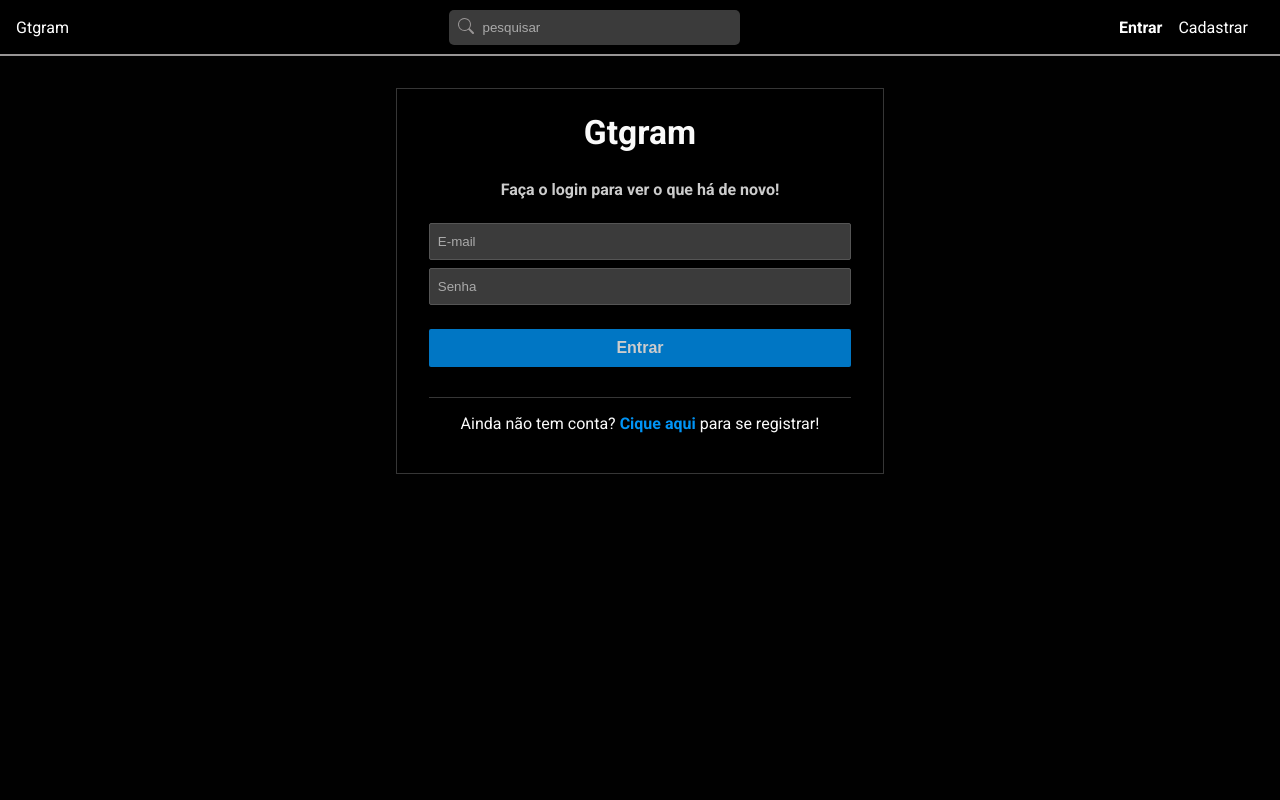
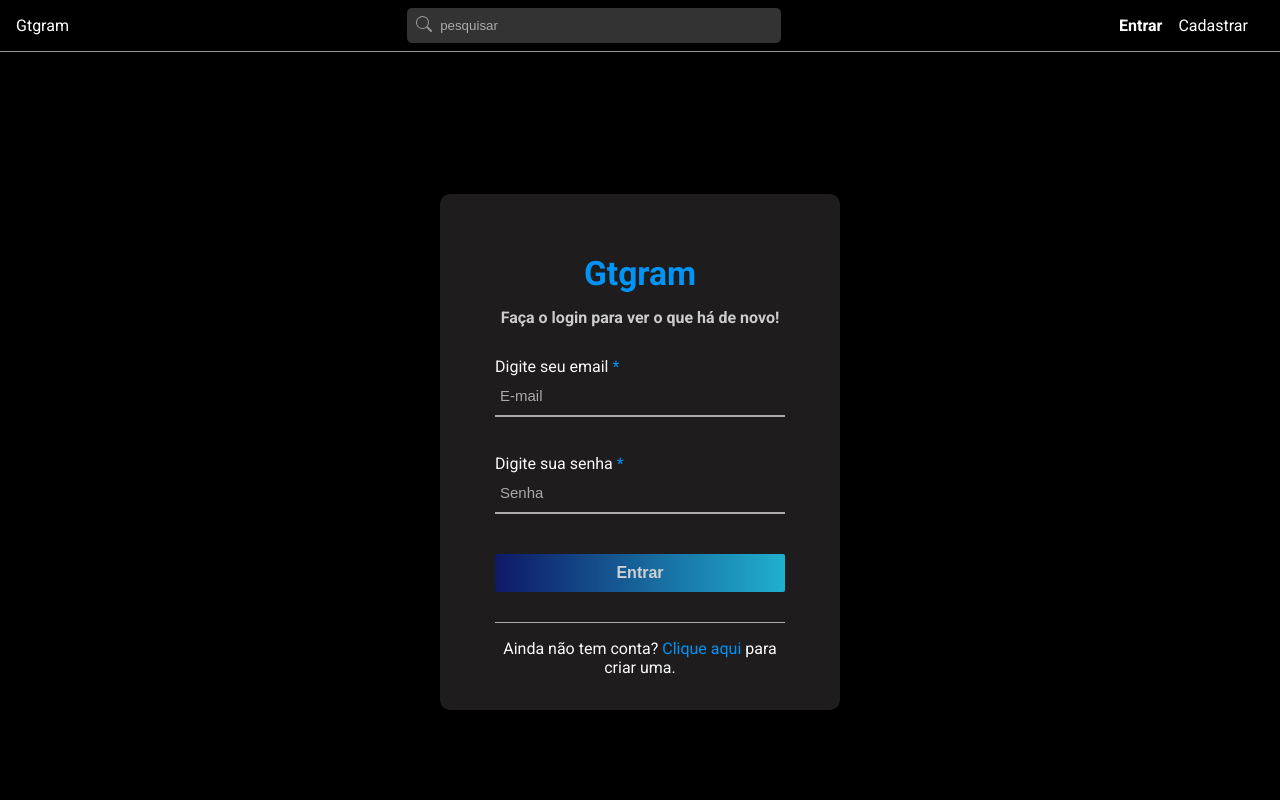
Before and after one commit to gtamaral/gtGram-frontend, a React (Create React App) app: page /login in a window 1280 px wide. Shown: the top 800 px of the page. Built offline with nearby package versions, Linux system fonts and the light colour scheme.

Commit message:
new login/register

```diff
--- a/src/components/Navbar.css
+++ b/src/components/Navbar.css
@@ -3,14 +3,14 @@
     justify-content: space-between;
     align-items: center;
     background-color: #000;
-    border-bottom: 2px solid #989595 ;
-    padding: 0.1em 1em;
+    border-bottom: 0.5px solid #989595 ;
+    padding: 0.5em 1em;
 }
 
 #search-form {
     position: relative;
-    width: 20%;
-
+    width: 30%;
+    /* margin-left: 60px; */
 }
 
 #search-form svg {
@@ -26,6 +26,7 @@
     border-radius: 5px;
     width: 100%;
     margin: 0;
+    background-color: #333;
 }
 
 #text {
--- a/src/index.css
+++ b/src/index.css
@@ -3,12 +3,12 @@ body {
   margin: 0;
   padding: 0;
   box-sizing: border-box;
-  background-color: rgb(1, 1, 1);
+  background-color: #FAFAFA;
   color: #fafafa;
 }
 
 a {
-  color: #fafafa;
+  color: black;
   text-decoration: none;
 
 }
@@ -41,8 +41,8 @@ label span {
 }
 
 input {
-  background-color: #3b3b3b;
-  color: #aaa;
+  background-color: #e3e3e3;
+  color: hsl(0, 0%, 18%);
   border: 1px solid #555;
   border-radius: 2px;
   padding: 10px 8px;
@@ -57,8 +57,13 @@ input::placeholder {
 .btn,
 button,
 input[type="submit"] {
-  background-color: #0094f6;
+  /* background-color: #0094f6; */
   color:#fff;
+  background: #6a7dfe;
+  background: -webkit-linear-gradient(to left, #21d4fd, #0b1879);
+  background: -o-linear-gradient(to left, #21d4fd, #0b1879);
+  background: -moz-linear-gradient(to left, #21d4fd, #0b1879);
+  background: linear-gradient(to left, #21d4fd, #0b1879);
   border: none;
   padding: 10px 8px;
   font-weight: bold;
@@ -68,17 +73,18 @@ input[type="submit"] {
 }
 
 input[type="submit"] {
-  margin-top: 1em;
+  margin-top: 0.2em;
 }
 
 input:disabled {
   cursor: not-allowed;
   background-color: #000;
 }
-
+.btn,
 button:hover,
 input[type="submit"]:hover {
   opacity: 1;
+  background-color: #0094f6;
 }
 
 .cancel-btn {
--- a/src/pages/Auth/Auth.css
+++ b/src/pages/Auth/Auth.css
@@ -1,10 +1,11 @@
-#login,
+/* #login,
 #register {
-    border: 1px solid #363636;
-    background-color: #000;
+    border: 1px solid black;
+    background-color: #f1f1f1;
     padding: 1.5em 2em;
     max-width: 33%;
     margin: 2em auto;
+
 }
 
 #login h2,
@@ -12,25 +13,63 @@
     text-align: center;
     font-size: 2.1em;
     margin-top: 0;
+    color: #0094f6;
 }
 
 .subtitle {
     font-weight: bold;
-    color: #999;
+    color: black;
+    align-items: center;
+    display: flex;
+}
+
+.wrap-input {
+    width: 390px;
+    border-bottom: 2px solid #adadad;
+    margin-bottom: 15px;
+
+}
+
+.input {
+    font-size: 13px;
+    color: #fff;
+    line-height: 1.2;
+    border: none;
+    display: block;
+    width: 100%;
+    height: 25px;
+    padding: 0 5px;
+    background-color: transparent;
+} */
+
+
+/*
+.subtitle {
+    font-weight: bold;
+    color: #000000;
     margin-bottom: 1.5em;
     text-align: center;
+}
+
+.login-input title {
+    color: #0094f6;
+    width: 100%;
+    display: flex;
+    justify-content: flex-end;
+
 }
 
 #login form,
 #register form {
     padding-bottom: 1.3em;
     margin-bottom: 1.0em;
-    border-bottom: 1.5px solid #363636;
+    border-bottom: 1.5px solid #000000;
 }
 
 #login p,
 #register p {
     text-align: center;
+    color: #000000;
 }
 
 #login p a,
@@ -38,3 +77,186 @@
     font-weight: bold;
     color: #0094f6;
 }
+
+#login login-input title {
+    color: blue;
+} */
+
+* {
+    margin: 0;
+    padding: 0;
+    box-sizing: border-box;
+}
+
+.container {
+    width: 100%;
+    margin: 0 auto;
+
+}
+
+.container-login {
+    width: 100%;
+    min-height: 100vh;
+    display: flex;
+    flex-wrap: wrap;
+    align-items: center;
+    justify-content: center;
+    padding: 15px;
+    background-color: black;
+}
+
+.wrap-login {
+    display: flex;
+    flex-wrap: wrap;
+    /* max-width: 30%; */
+    width: 400px;
+    max-height: 70%;
+    background-color: #1e1c1c;
+    border-radius: 10px;
+    overflow: hidden;
+    padding: 60px 55px 33px 55px;
+    box-shadow: 0 5px 10px 0px rgba(0, 0, 0, 0.2);
+}
+
+.login-form {
+    width: 100%;
+    /* max-height: 80vh; */
+}
+
+.login-form .subtitle {
+    margin-bottom: 30px;
+    display: flex;
+    align-items: center;
+    justify-content: center;
+}
+
+
+h2 {
+    text-align: center;
+    font-size: 2.1em;
+    margin-top: 0;
+    color: #0094f6;
+}
+
+.subtitle {
+    margin-top: 15px;
+    font-weight: bold;
+    align-items: center;
+    display: flex;
+}
+
+
+.wrap-input {
+    width: 100%;
+    position: relative;
+    border-bottom: 2px solid #adadad;
+    margin-bottom: 37px;
+}
+
+.wrap-input p {
+    margin-bottom: 10px;
+}
+
+.wrap-input span {
+    color: #0094f6;
+    border-radius: 50%;
+}
+
+
+
+.input {
+    font-size: 15px;
+    color: #fff;
+    line-height: 1.2;
+    border: none;
+    display: block;
+    width: 100%;
+    height: 20px;
+    background-color: transparent;
+    padding: 0 5px;
+}
+
+.focus-input {
+    position: absolute;
+    display: block;
+    width: 100%;
+    height: 100%;
+    top: 0;
+    left: 0;
+    pointer-events: none;
+    color: #adadad;
+  }
+
+.focus-input::before {
+    content: "";
+    display: block;
+    position: absolute;
+    bottom: -2px;
+    left: 0;
+    width: 0;
+    height: 2px;
+    -webkit-transition: all 0.4s;
+    -o-transition: all 0.4s;
+    -moz-transition: all 0.4s;
+    transition: all 0.4s;
+    background: #6a7dfe;
+    background: -webkit-linear-gradient(to left, #21d4fd, #0b1879);
+    background: -o-linear-gradient(to left, #21d4fd, #0b1879);
+    background: -moz-linear-gradient(to left, #21d4fd, #0b1879);
+    background: linear-gradient(to left, #21d4fd, #0b1879);
+}
+
+.focus-input::after {
+    font-family: Nunito, sans-serif;
+    font-size: 15px;
+    color: #999999;
+    line-height: 1.2;
+    content: attr(data-placeholder);
+    display: block;
+    width: 100%;
+    position: absolute;
+    top: 16px;
+    left: 0px;
+    padding-left: 5px;
+    -webkit-transition: all 0.4s;
+    -o-transition: all 0.4s;
+    -moz-transition: all 0.4s;
+    transition: all 0.4s;
+}
+
+.input:focus {
+    outline: 0;
+}
+
+.input:focus+.focus-input::after {
+    top: -15px;
+}
+
+.input:focus+.focus-input::before {
+    width: 100%;
+}
+
+.button {
+    margin-top: 1px;
+}
+
+.call-register {
+    /* display: flex;
+    align-items: center;
+    justify-content: center;
+    margin-top: 2px; */
+    display: block;
+    justify-content: center;
+    text-align: center;
+}
+
+.call-register a {
+    color: #0094f6;
+}
+
+#login form,
+#register form {
+    padding-bottom: 1.3em;
+    margin-bottom: 1.0em;
+    border-bottom: 1.5px solid #adadad;
+}
--- a/src/pages/Auth/Login.js
+++ b/src/pages/Auth/Login.js
@@ -40,19 +40,35 @@ const Login = () => {
 
   return (
     <div id="login">
+      <div className="container">
+        <div className="container-login">
+          <div className="wrap-login">
+            <form  className="login-form" onSubmit={handleSubmit}>
             <h2>Gtgram</h2>
             <p className="subtitle">Faça o login para ver o que há de novo!</p>
-      <form onSubmit={handleSubmit}>
 
-        <input type="text" placeholder="E-mail" onChange={(e) => setEmail(e.target.value)} value={email || ""}/>
+            <div className="wrap-input">
+              <p className="title">Digite seu email <span>*</span></p>
+              <input className="input" type="text" placeholder="E-mail" onChange={(e) => setEmail(e.target.value)} value={email || ""}/>
+              <span className="focus-input"></span>
+            </div>
 
-        <input type="password" placeholder="Senha" onChange={(e) => setPassword(e.target.value)} value={password || ""} />
+            <div className="wrap-input">
+              <p>Digite sua senha <span>*</span></p>
+              <input className="input" type="password" placeholder="Senha" onChange={(e) => setPassword(e.target.value)} value={password || ""} />
+              <span className="focus-input"></span>
+            </div>
+
 
             {!loading && <input type="submit" value="Entrar"/>}
             {loading && <input type="submit" value="Aguarde..." disabled />}
             {error && <Message msg={error} type="error" />}
         </form>
-      <p>Ainda não tem conta? <Link to="/register">Cique aqui</Link> para se registrar!</p>
+        <p className="call-register">Ainda não tem conta? <Link to="/register">Clique aqui</Link> para criar uma.</p>
+          </div>
+        </div>
+      </div>
+
     </div>
   )
 }
--- a/src/pages/Auth/Register.js
+++ b/src/pages/Auth/Register.js
@@ -45,26 +45,50 @@ const Register = () => {
 
   return (
     <div id="register">
+      <div className="container">
+        <div className="container-login">
+          <div className="wrap-login">
+            <form className="login-form" onSubmit={handleSubmit}>
             <h2>Gtgram</h2>
             <p className="subtitle">Cadastre para se conectar!</p>
-      <form onSubmit={handleSubmit}>
 
-        <input type="text" placeholder="Nome" onChange={(e) => setName(e.target.value)} value={name}/>
+            <div className="wrap-input">
 
-        <input type="email" placeholder="Email" onChange={(e) => setEmail(e.target.value)} value={email} />
+              <p>Digite seu nome <span>*</span></p>
+              <input className="input" type="text" placeholder="Nome" onChange={(e) => setName(e.target.value)} value={name}/>
+              <span className="focus-input"></span>
 
-        <input type="password" placeholder="Senha" onChange={(e) => setPassword(e.target.value)} value={password}  />
+            </div>
 
-        <input type="password" placeholder="Confirme sua senha" onChange={(e) => setConfirmPassword(e.target.value)} value={confirmPassword} />
+            <div className="wrap-input">
+              <p>Digite seu melhor email <span>*</span></p>
+              <input className="input" type="email" placeholder="Email" onChange={(e) => setEmail(e.target.value)} value={email} />
+              <span className="focus-input"></span>
+            </div>
+
+            <div className="wrap-input">
+              <p>Digite sua senha <span>*</span></p>
+              <input className="input"  type="password" placeholder="Senha" onChange={(e) => setPassword(e.target.value)} value={password}  />
+              <span className="focus-input"></span>
+            </div>
+
+            <div className="wrap-input">
+              <p>Confirme sua senha <span>*</span></p>
+              <input className="input"  type="password" placeholder="senha" onChange={(e) => setConfirmPassword(e.target.value)} value={confirmPassword} />
+              <span className="focus-input"></span>
+            </div>
 
           {!loading && <input type="submit" value="Cadastrar"/>}
           {loading && <input type="submit" value="Aguarde..." disabled />}
           {error && <Message msg={error} type="error" />}
           </form>
 
-      <p>
-        Já tem conta? <Link to="/login">Clique aqui.</Link>
+          <p className="call-register">
+            Já tem conta? <Link to="/login">Clique aqui</Link> para logar na sua conta.
           </p>
+          </div>
+        </div>
+      </div>
     </div>
   )
 }
```
Also changed, not shown: src/reportWebVitals.js (deleted, +0 -13 lines), src/setupTests.js (deleted, +0 -5 lines), public/robots.txt (deleted), src/logo.svg (deleted), 1 other file (tests, documents, lock files or other folders). Lines whose indentation alone changed are shown as unchanged.
